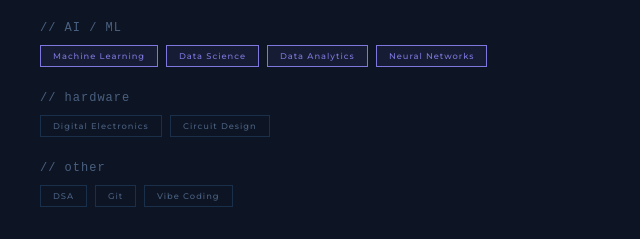
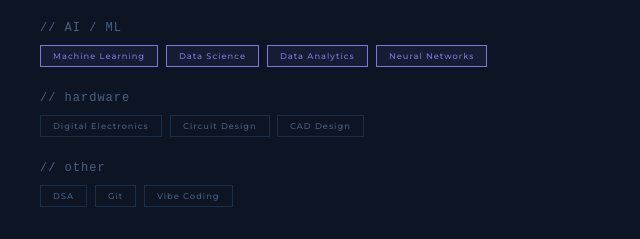
Before and after one commit to sohamdolui008/Soham-Dolui----Portfolio, a plain HTML site: page index.html in a window 1280 px wide. Shown: the part 1073-1312 px from the top of the page, 640-1280 px from the left. Drawn offline with Linux system fonts and the light colour scheme; animation ran at ten frames a second.

Commit message:
Added new skill

```diff
--- a/index.html
+++ b/index.html
@@ -143,6 +143,7 @@
             <div class="tags">
               <span class="tag tag-muted">Digital Electronics</span>
               <span class="tag tag-muted">Circuit Design</span>
+              <span class="tag tag-muted">CAD Design</span>
             </div>
           </div>
           <div class="skills-group">
```
